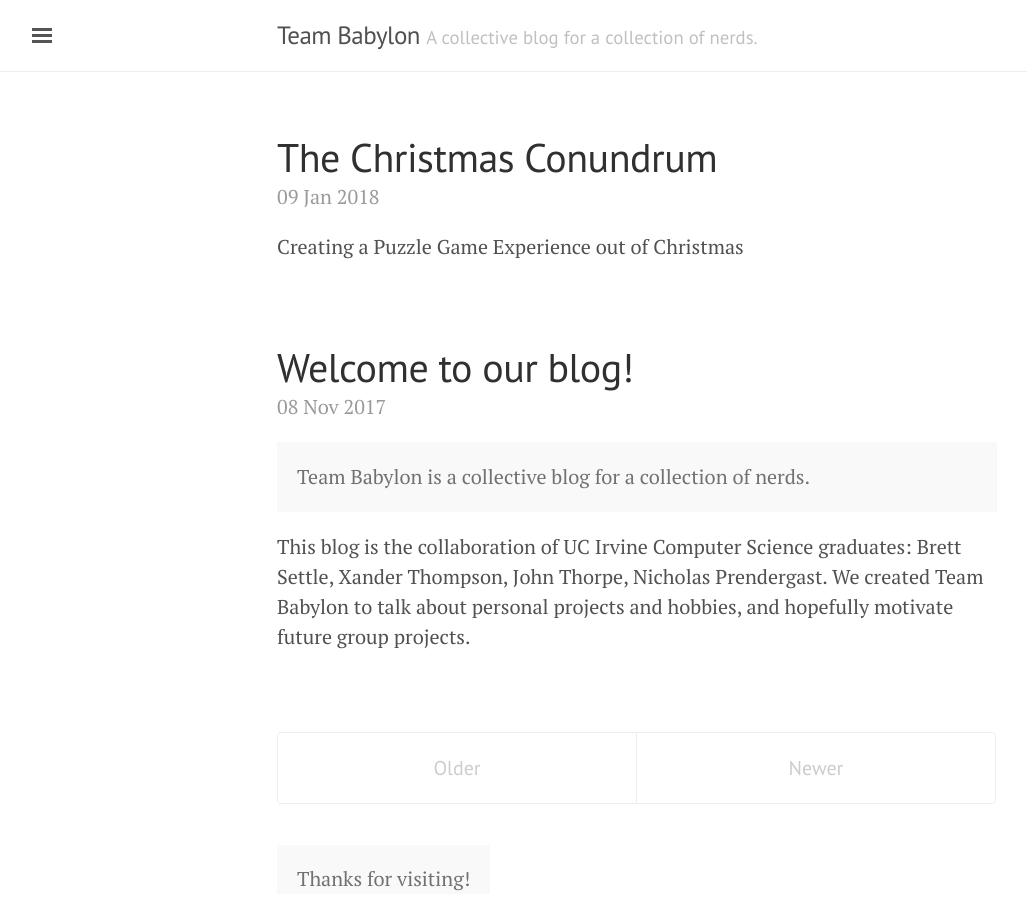
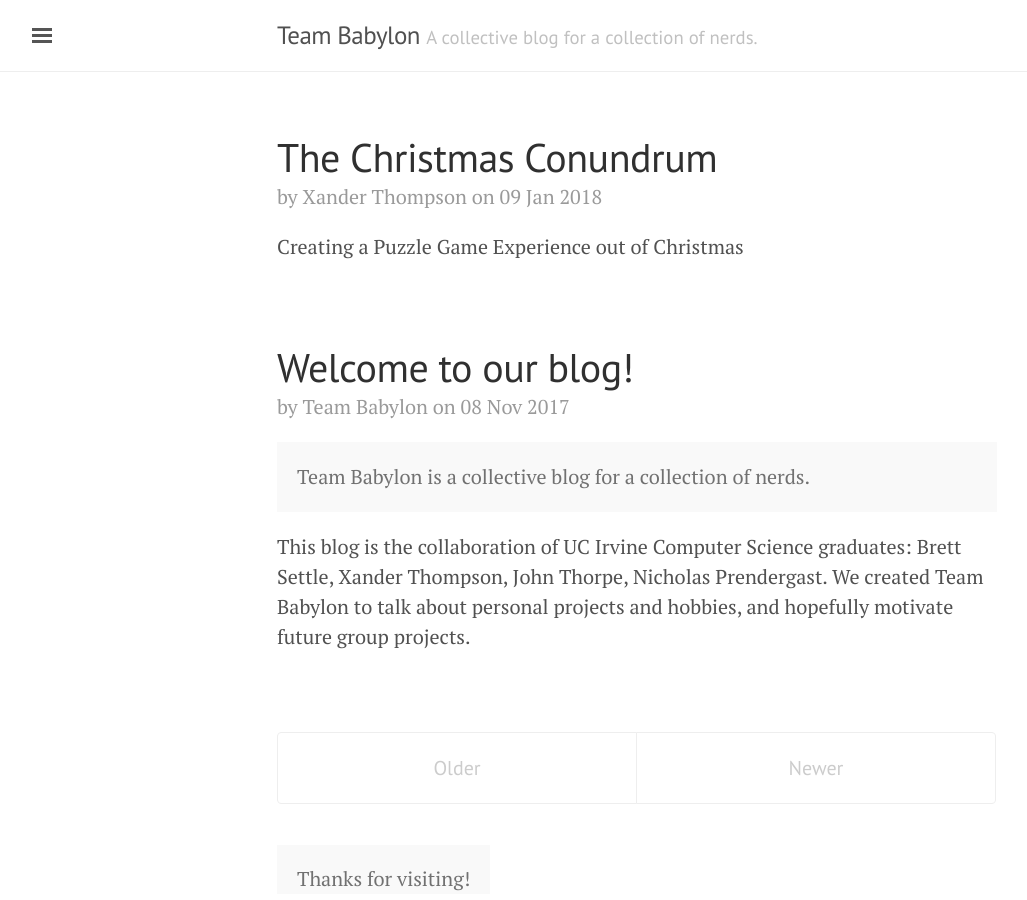
Before and after one commit to TeamBabylon/teambabylon.github.io, a Jekyll site: the page built from index.html, in a window 1280 px wide. Shown: the whole page, without its empty margins (3-1030 px from the left). Built offline with Jekyll 4.4.1, drawn with Linux system fonts in a browser that asks for light colours; the list of posts is cut into pages by our own code.

Commit message:
minor changes to the index.html layout and _post.html layouta

```diff
--- a/_config.yml
+++ b/_config.yml
@@ -12,3 +12,12 @@ authors: Xander Thompson, Brett Settle, John Thorpe, Nick Prendergast
 paginate: 5
 plugins: [jekyll-paginate]
 version: 1.0.0
+
+defaults:
+  -
+    scope:
+      path: "" # an empty string here means all files in the project
+      type: "post"
+    values:
+      layout: "post"
+      author: Team Babylon
--- a/_layouts/post.html
+++ b/_layouts/post.html
@@ -4,7 +4,7 @@ layout: default
 
 <div class="post">
   <h1 class="post-title">{{ page.title }}</h1>
-  <span class="post-date">{{ page.date | date_to_string }}</span>
+  <span class="post-date">by {{ page.author }} on {{ page.date | date_to_string }}</span>
   {{ content }}
 </div>
 
--- a/_posts/2018-01-09-The-Christmas-Conundrum.md
+++ b/_posts/2018-01-09-The-Christmas-Conundrum.md
@@ -2,6 +2,7 @@
 layout: post
 title: The Christmas Conundrum
 published: true
+author: Xander Thompson
 ---
 
 Creating a Puzzle Game Experience out of Christmas
--- a/index.html
+++ b/index.html
@@ -12,7 +12,7 @@ title: Home
       </a>
     </h1>
 
-    <span class="post-date">{{ post.date | date_to_string }}</span>
+    <span class="post-date">by {{ post.author }} on {{ post.date | date_to_string }}</span>
 
     {{ post.excerpt }}
   </div>
```
